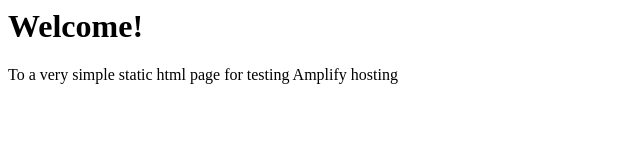
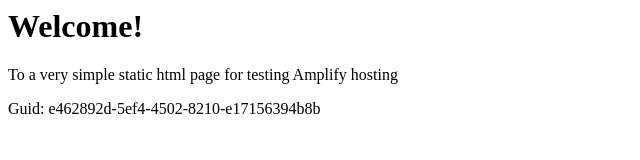
Before and after one commit to aws-aemilia-pdx/Github-PR-Commit-Integration-Test-DoNotTouch-v1-preprod-us-west-2, a website: page src/index.html in a window 1280 px wide. Shown: the whole page, without its empty margins (0-640 px from the left). Drawn offline with Linux system fonts and the light colour scheme.

Commit message:
commit from integ tests

```diff
--- a/src/index.html
+++ b/src/index.html
@@ -1,3 +1,5 @@
+
+
 <html lang="en">
 
 <head>
@@ -10,6 +12,6 @@
 <body>
     <h1>Welcome!</h1>
     <p>To a very simple static html page for testing Amplify hosting</p>
-</body>
+    <p>Guid: e462892d-5ef4-4502-8210-e17156394b8b</p></body>
 
 </html>
```
